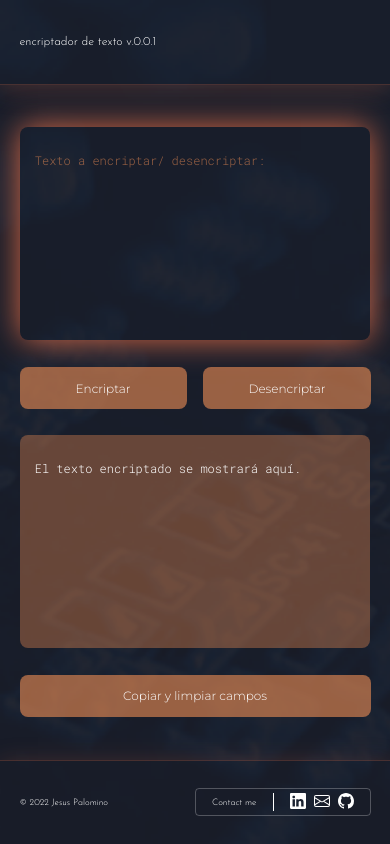
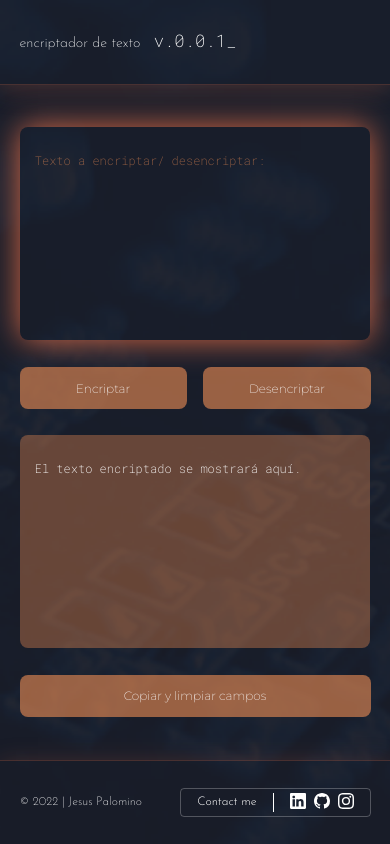
Before and after one commit to JesusPal10/EncriptadorTexto_, a plain HTML site: page index.html in a window 390 px wide. Drawn offline with Linux system fonts and the light colour scheme.

Commit message:
Modified: Index/ Font size and weights. Improving: Android/ responsiveness

```diff
--- a/index.html
+++ b/index.html
@@ -9,14 +9,17 @@
     <link rel="stylesheet" href="style.css">
     <link rel="preconnect" href="https://fonts.googleapis.com">
     <link rel="preconnect" href="https://fonts.gstatic.com" crossorigin>
-    <link href="https://fonts.googleapis.com/css2?family=Josefin+Sans:wght@300&family=Montserrat:wght@300&family=Roboto+Mono:wght@300&display=swap" rel="stylesheet">
+    <link href="https://fonts.googleapis.com/css2?family=Josefin+Sans:wght@200;300&family=Montserrat:wght@200;300&family=Roboto+Mono:wght@200;300&display=swap" rel="stylesheet">
 </head>
 
 <body>
     <section id="background">
 
         <header>
-            <h1><a href="">encriptador de texto v.0.0.1</a></h1>
+            <div class="logoEncriptador"><a href="">
+            <h5>encriptador de texto</h5>
+            <h4>&nbsp;v.0.0.1_</h4></a>
+            </div>
         </header>
 
         <main>
@@ -38,15 +41,15 @@
 
         <footer>
                 <div class="copyright">
-                    <h4> © 2022 Jesus Palomino</h4>
+                    <h6>© 2022 | Jesus Palomino</h6>
                 </div>
                 <div>
                     <button class="socialMedia">
-                        <p>Contact me</p>
+                        <h6>Contact me</h6>
                         <ul class="socialIcons">
-                            <li><a href="https://www.linkedin.com/in/jesus-r-palomino-m"><img src="Imagenes/linkedin.svg" alt="linkedin"></a></li>
-                            <li><a href=""><img src="Imagenes/envelope.svg" alt="linkedin"></a></li>
-                            <li><a href=""><img src="Imagenes/github.svg" alt="github"></a></li>
+                            <li><a href="https://www.linkedin.com/in/jesus-r-palomino-m"><img src="Imagenes/linkedin.svg" alt="linkedin icon"></a></li>
+                            <li><a href="https://github.com/JesusPal10"><img src="Imagenes/github.svg" alt="github icon"></a></li>
+                            <li><a href=""><img src="Imagenes/instagram.svg" alt="instagram icon"></a></li>
                         </ul>
                     </button>
                 </div>
--- a/script.js
+++ b/script.js
@@ -5,7 +5,7 @@ const textoInsertado = document.querySelector("#txtInsertado");
 //Filtro de caracteres//
 
 function filtroCaracteres(){
-    const caracteresAdmitidos= /[a-z + " "]/;
+    const caracteresAdmitidos= /[a-z ]/;
     textoInsertado.addEventListener("beforeinput", e => {
         if (!caracteresAdmitidos.test(e.data)) {
         e.preventDefault();
@@ -59,3 +59,10 @@ function btnCopiar() {
     mensaje.value = "";
     textoInsertado.focus();
 }
+
+/* Android on screen keyboard */
+
+input.onfocus = function () {
+    window.scrollTo(0, 0);
+    document.body.scrollTop = 0;
+}
--- a/style.css
+++ b/style.css
@@ -49,8 +49,19 @@ header{
     width: 90%;
 }
 
+.logoEncriptador{
+    align-items: center;
+    justify-content: left;
+    align-content: center;
+}
+
 header a{
     color: #fff;
+}
+
+
+header h5, header h4{
+    display: inline-block;
 }
 
 main{
@@ -67,7 +78,7 @@ main{
     color: #D86945;
     font-family: 'Roboto Mono';
     font-size: 1rem;
-
+    font-weight: 200;
     height: 22vh;
     padding-left: 4.35%;
     padding-top: 3vh;
@@ -84,11 +95,12 @@ main{
 
 #txtInsertado::placeholder{
     color: #df8652A6;
+    font-weight: 200;
 }
 
 #mensaje::placeholder{
     color: white;
-    font-weight: 100;
+    font-weight: 200;
 }
 
 textarea:focus, textarea:hover{
@@ -108,7 +120,7 @@ textarea:focus, textarea:hover{
     border-radius: 8px;
     color: white;
     font-family: 'Montserrat';
-    font-weight: 100;
+    font-weight: 200;
     font-size: 12px;
     height: 5vh;
     margin-top: 3vh;
@@ -124,7 +136,6 @@ button:hover{
     animation: glowingorange 4s infinite;
     background:#D86945;
     transform: scale(1.05);
-
 }
 
 footer{
@@ -149,7 +160,7 @@ footer{
     transition: 4s all;
 }
 
-.socialMedia p{
+.socialMedia h6{
     padding-right: 16px;
     color: #fff;
 }
@@ -170,36 +181,46 @@ footer{
 
 .socialMedia li:hover{
     transform: scale(1.10);
-
 }
 
 .socialMedia:hover{
-    animation: glowingwhite 4s infinite;
+    animation: glowingwhite 1.5s infinite;
     background: none;
-    transform: scale(1.05);
+    transform: scale(1);
 }
 
 
 /*Media queries*/
 
-@media (min-width: 375px){
+@media (min-width: 375px),(max-height: 540px){
     html{
         font-size: 12px;
         color: white;
+            font-weight: 100;
     }
 
-    h1{
+    h6{
         font-family: 'Josefin Sans';
         font-size: 1rem;
     }
 
-    h4, li, p{
+    h5{
         font-family: 'Josefin Sans';
-        font-size: 0.75rem;
+        font-size: 1.2rem;
+    }
+
+    h4{
+        font-family: 'Roboto Mono';
+        font-size: 1.44rem;
+    }
+
+    p{
+        font-family: 'Roboto Mono';
+        font-size: 1rem;
     }
 
     .encriptar, .desencriptar, .copiar{
-        font-size: 12px;
+        font-size: 1rem;
     }
 }
 
@@ -210,18 +231,13 @@ footer{
     }
 }
 
-@media (min-width: 1024px),(max-height: 540px){
+@media (min-width: 1024px){
     html{
         font-size: 16px;
     }
 
-    h1, h4, li,p{
-        font-family: 'Josefin Sans';
-        font-size: 1rem;
-    }
-
-    li{
-        font-size: 1rem;
+    .encriptar, .desencriptar, .copiar{
+        font-size: 14px;
     }
 
     .boxInsertada{
```
